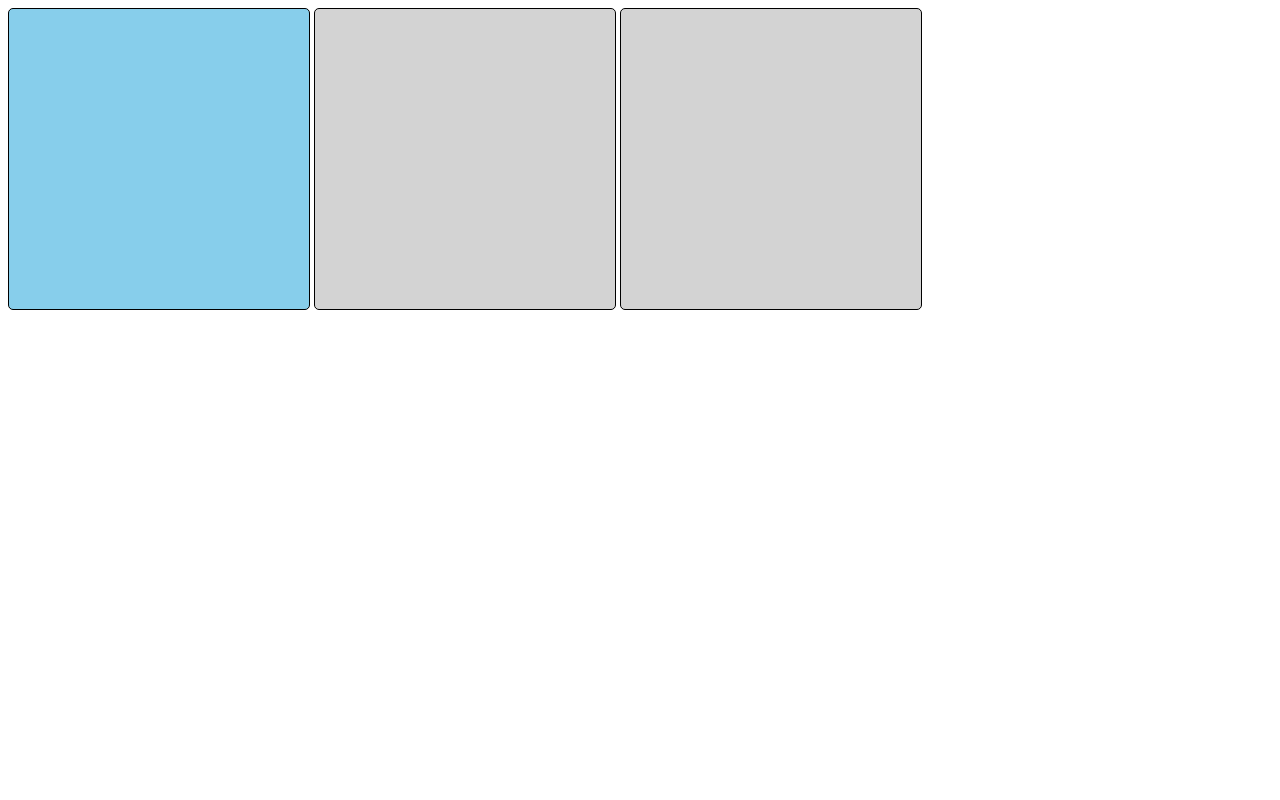
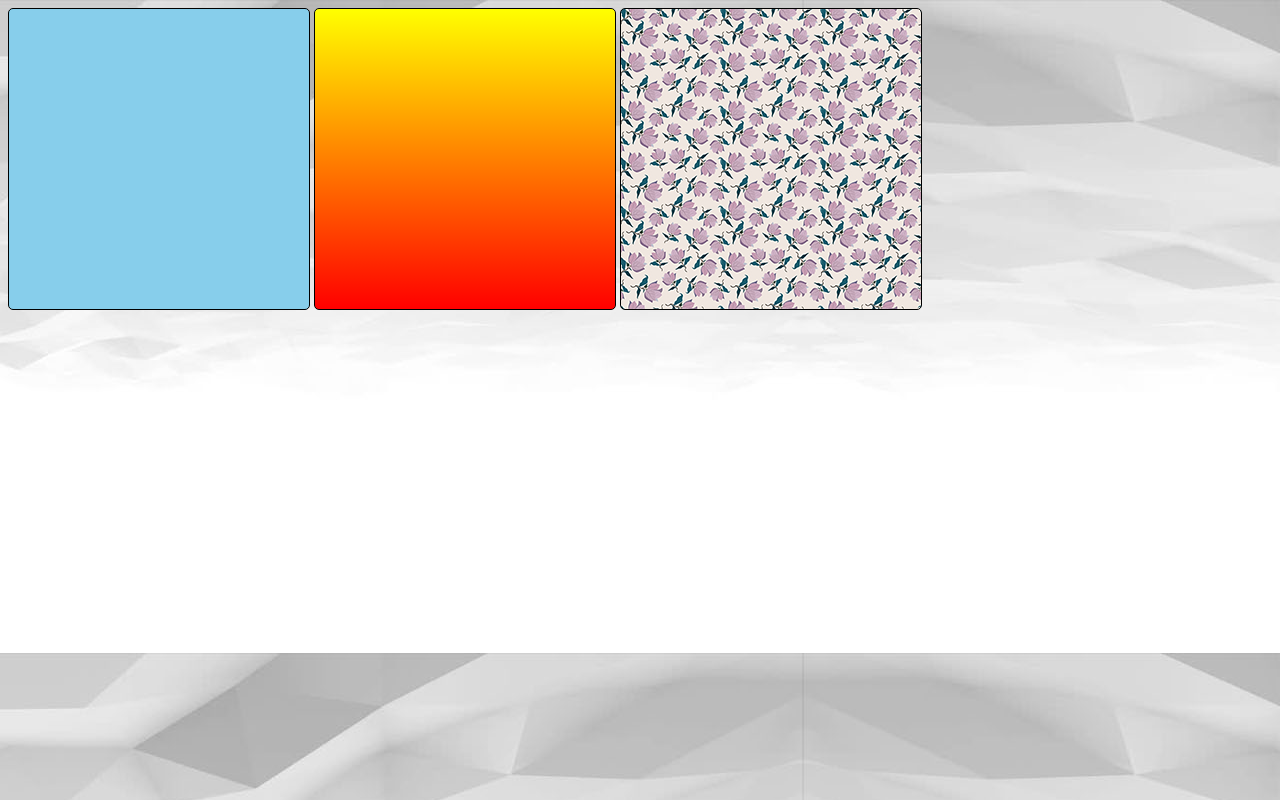
Before and after one commit to pedromclaro/html-css, a plain HTML site: page ex.022/fundo001.html in a window 1280 px wide. Drawn offline with Linux system fonts and the light colour scheme.

Commit message:
Update fundo001.html

```diff
--- a/ex.022/fundo001.html
+++ b/ex.022/fundo001.html
@@ -6,6 +6,11 @@
     <meta name="viewport" content="width=device-width, initial-scale=1.0">
     <title>Teste de Imagem de Fundo</title>
     <style>
+
+        body {
+            background-image: url(imagens/wallpaper005.jpg);
+        }
+
         div.quadrado {
             border: 1px solid black;
             width: 300px;
@@ -20,11 +25,11 @@
         }
 
         div#q2 {
-            background-image: linear-gradient(to bottom yellow, red);
+            background-image: linear-gradient(to bottom, yellow, red);
         }
 
         div#q3 {
-
+            background-image: url(imagens/pattern003.png);
         }
     </style>
 </head>
```
